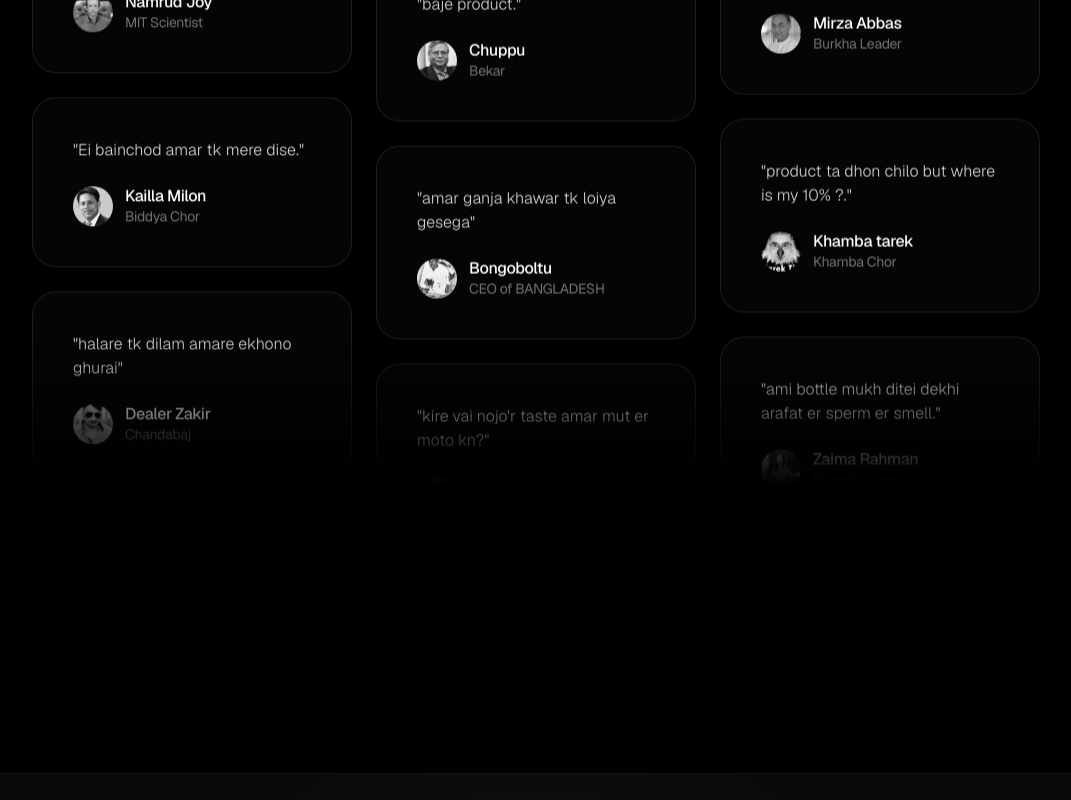
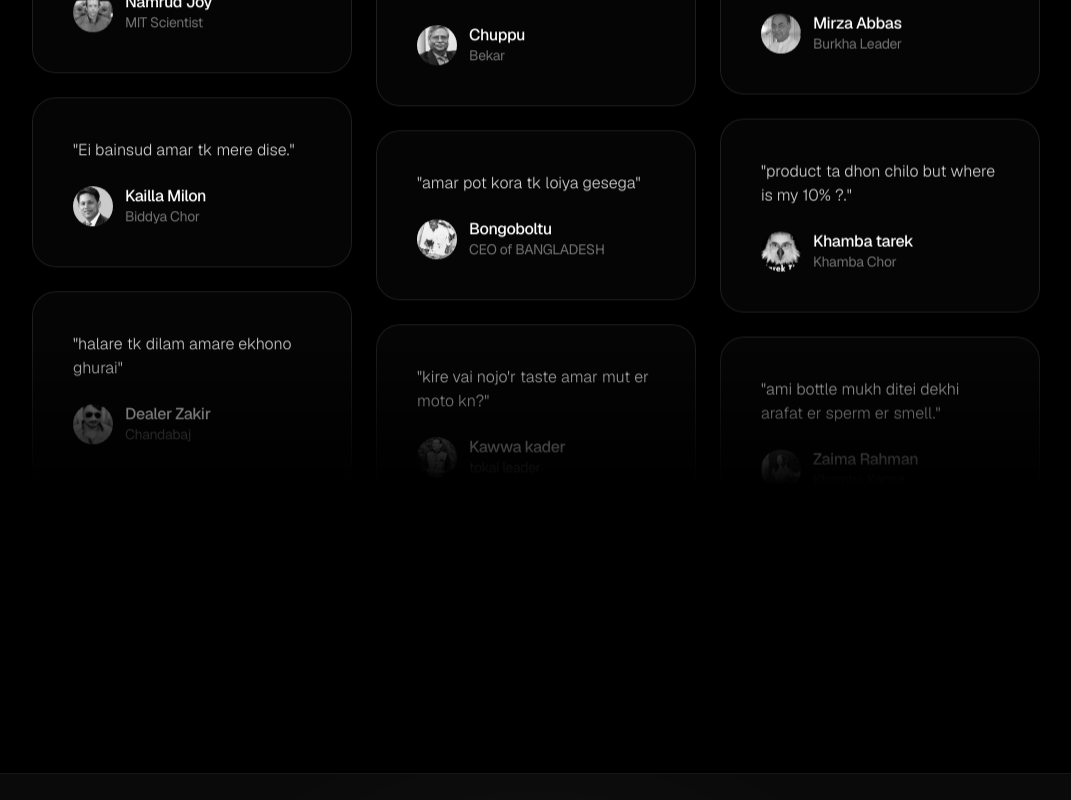
Before and after one commit to NreyEnBxy/nojo, a Next.js app: page / in a window 1280 px wide. Shown: the part 8880-9680 px from the top of the page, without its empty margins (104-1175 px from the left). Built offline with nearby package versions, Linux system fonts and the light colour scheme.

Commit message:
Update TestimonialsSection.tsx

```diff
--- a/src/components/TestimonialsSection.tsx
+++ b/src/components/TestimonialsSection.tsx
@@ -5,7 +5,7 @@ import { motion } from "framer-motion";
 
 const testimonials = [
   {
-    text: "Ei bainchod amar tk mere dise.",
+    text: "Ei bainsud amar tk mere dise.",
     image: "/testimonials/ehsanul-haque-milon-170226-1771310715.jpg",
     name: "Kailla Milon",
     role: "Biddya Chor",
@@ -23,7 +23,7 @@ const testimonials = [
     role: "MIT Scientist",
   },
   {
-    text: "amar ganja khawar tk loiya gesega",
+    text: "amar pot kora tk loiya gesega",
     image: "/testimonials/bongoboltu.jpg",
     name: "Bongoboltu",
     role: "CEO of BANGLADESH",
```
